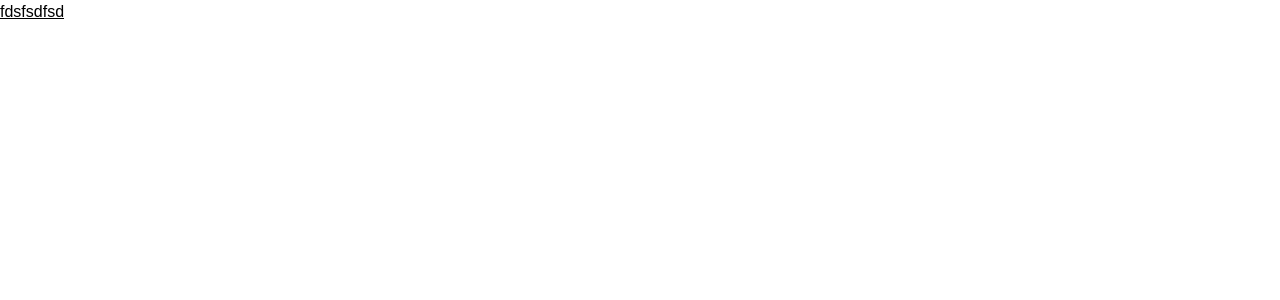
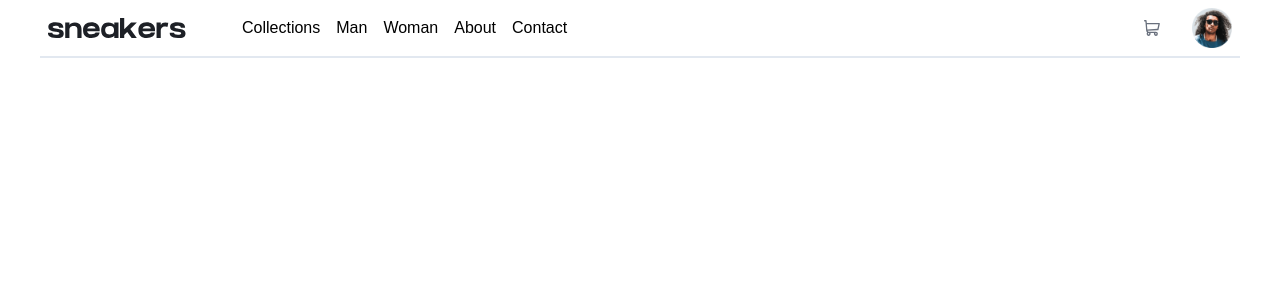
Before and after one commit to santiago9589/E-commerceChallenge, a React (Vite) app in the folder my-app/: page / in a window 1280 px wide. Shown: the top 300 px of the page. Built offline with nearby package versions, Linux system fonts and the light colour scheme; a web font is replaced by a local one.

Commit message:
navbar finished

```diff
--- a/my-app/src/App.tsx
+++ b/my-app/src/App.tsx
@@ -1,12 +1,12 @@
+import HomePage from "./pages/home/home.page"
 
 
 function App() {
 
-
   return (
-    <div>
-      <h1 className="underline">fdsfsdfsd</h1>
-    </div>
+    <main className="container mx-auto">
+      <HomePage/>
+    </main>
   )
 }
 
--- /dev/null
+++ b/my-app/src/components/NavbarComponent.components.tsx
@@ -0,0 +1,31 @@
+import React, { useState } from 'react'
+import NavbarElement from './NavbarElement.components'
+import logo from "../assets/logo.svg"
+import cart from "../assets/icon-cart.svg"
+import avatar from "../assets/image-avatar.png"
+
+const NavbarComponent = () => {
+
+    const [bar, setBar] = useState(["Collections", "Man", "Woman", "About", "Contact"])
+
+    return (
+        <nav className='flex justify-between items-center  border-b-2 border-slate-200 w-full p-2'>
+            <section className='flex grow items-center'>
+                <img src={logo} alt="logo" />
+                <ul className='flex ml-12 items-center'>
+                    {bar.map((bar) => {
+                        return (
+                            <NavbarElement name={bar} />
+                        )
+                    })}
+                </ul>
+            </section>
+            <section className='flex items-center'>
+                <img src={cart} alt="cart" className='w-4 h-4 mr-8' />
+                <img src={avatar} alt="avatar" className='w-10 h-10' />
+            </section>
+        </nav>
+    )
+}
+
+export default NavbarComponent
--- /dev/null
+++ b/my-app/src/components/NavbarElement.components.tsx
@@ -0,0 +1,13 @@
+import React from 'react'
+
+interface props{
+    name:string
+}
+
+const NavbarElement = ({name}:props) => {
+  return (
+    <li className='px-2 font-light'>{name}</li>
+  )
+}
+
+export default NavbarElement
--- /dev/null
+++ b/my-app/src/pages/home/home.page.tsx
@@ -0,0 +1,12 @@
+import React from 'react'
+import NavbarComponent from '../../components/NavbarComponent.components'
+
+const HomePage = () => {
+    return (
+        <>
+          <NavbarComponent/>
+        </>
+    )
+}
+
+export default HomePage
--- a/my-app/tailwind.config.cjs
+++ b/my-app/tailwind.config.cjs
@@ -7,7 +7,7 @@ module.exports = {
   theme: {
     screens: {
       'sm': '375px',
-      'xl': '1440px',
+      'xl': '1200px',
     },
     extend:
     {
```
